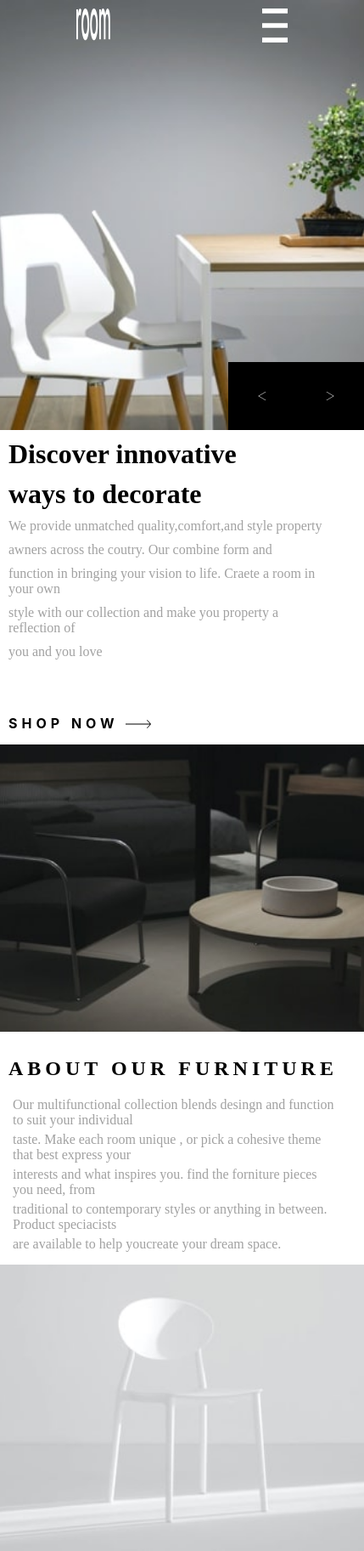
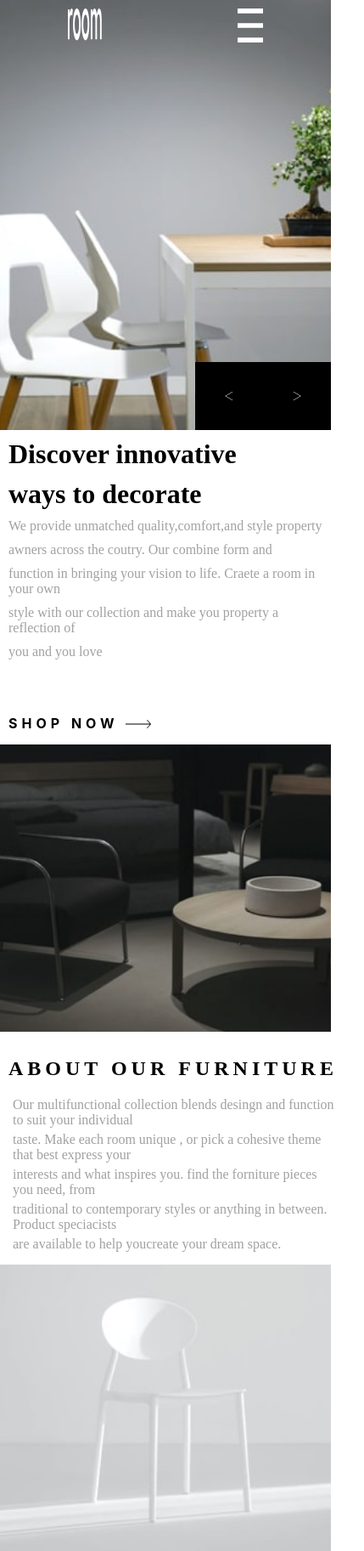
Before and after one commit to VictorGabriel-Oliveira/portfolio-1.0, a Next.js app: page /room in a window 390 px wide. Shown: the whole page at 85% size, 429 px wide, since content can reach past the window. Built offline with nearby package versions, Linux system fonts and the light colour scheme.

Commit message:
room ajustes 2.0.1

```diff
--- a/styles/room.module.css
+++ b/styles/room.module.css
@@ -178,7 +178,7 @@
         flex-direction: column;
         justify-content: space-between;
         height: 60vh;
-        width: 110vw;
+        width: 100vw;
 
 
 
@@ -268,7 +268,7 @@
     }
 
     #fisthAboutImg{
-        width: 110%;
+        width: 100%;
     }
 
     .about{
@@ -277,6 +277,6 @@
     }
 
     #secondAboutImg{
-        width: 110%;
+        width: 100%;
     }
 }
```
